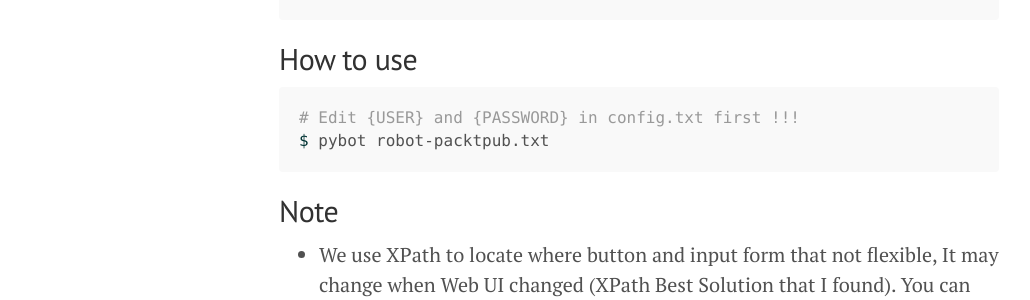
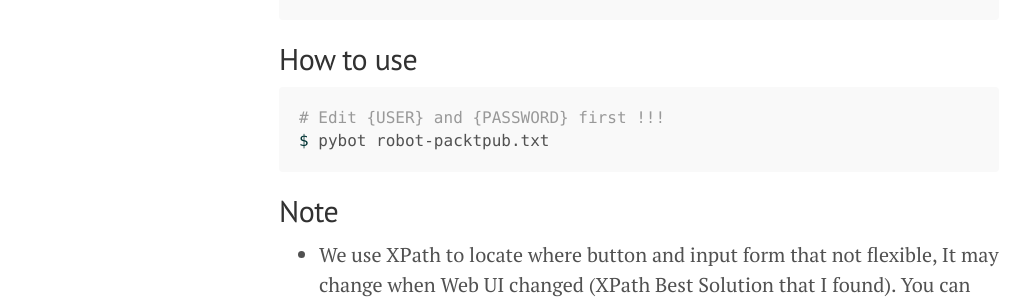
Before and after one commit to ibotdotout/ibotdotout.github.io, a Jekyll site: the page built from _posts/2015-08-30-robot-packtpub.md, in a window 1280 px wide. Shown: the part 824-1124 px from the top of the page, without its empty margins (1-1031 px from the left). Built offline with Jekyll 4.4.1, drawn with Linux system fonts in a browser that asks for light colours; Markdown is read by kramdown in place of the engine named in the settings.

Commit message:
Modif: fix how to use

````diff
--- a/_posts/2015-08-30-robot-packtpub.md
+++ b/_posts/2015-08-30-robot-packtpub.md
@@ -26,7 +26,7 @@ $ pip install robotframework-xvfb
 ## How to use
 
 ```sh
-# Edit {USER} and {PASSWORD} in config.txt first !!!
+# Edit {USER} and {PASSWORD} first !!!
 $ pybot robot-packtpub.txt
 ```
 
````
